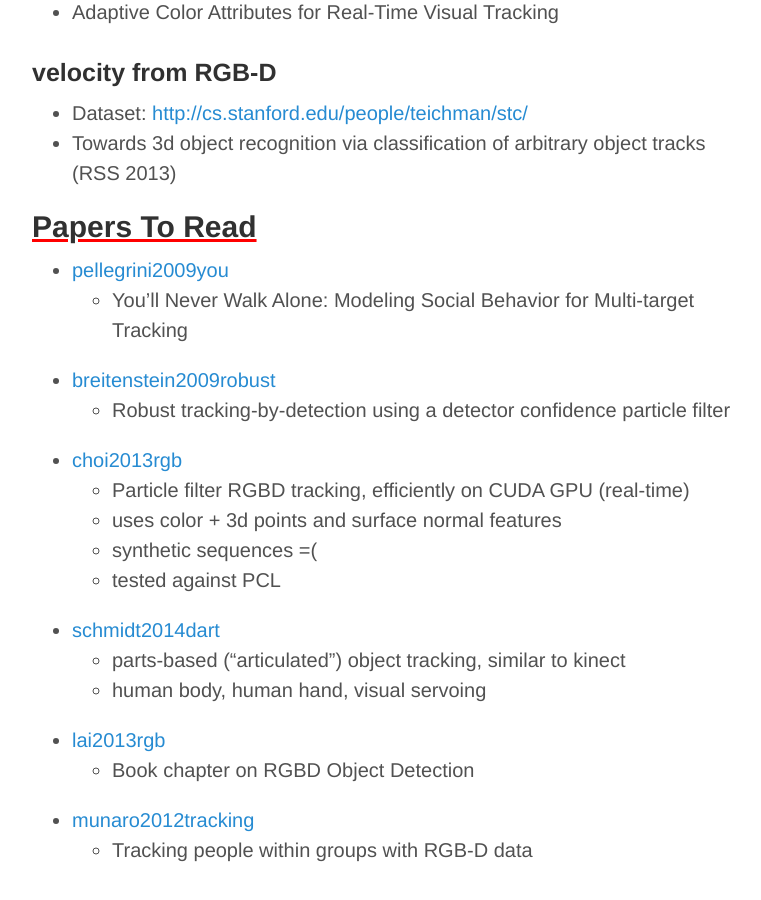
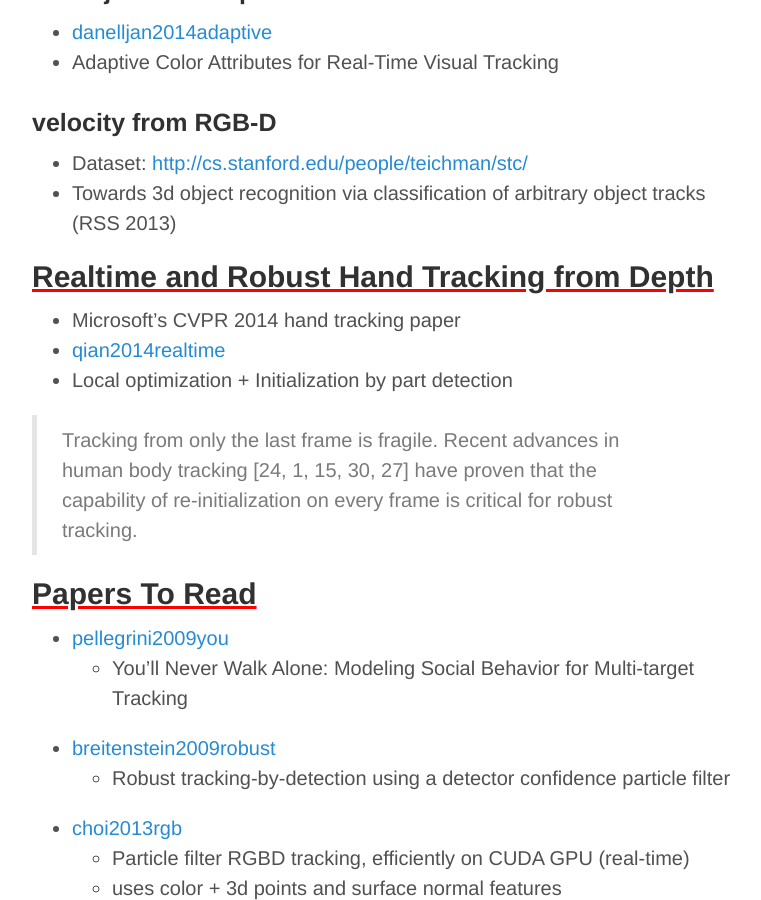
Before and after one commit to victorgan/victorgan.github.io, a Jekyll site: the page built from _posts/2014-10-06-tracking-state-of-the-art.md, in a window 1280 px wide and 900 px high, scrolled down 2291 px. Shown: the whole window, without its empty margins (248-1009 px from the left). Built offline with Jekyll 4.4.1, drawn with Linux system fonts in a browser that asks for light colours; nearby versions of some CDN libraries; library files that are not in the unit come from our copies; comment, search, counter and statistics services are not loaded; some of the changed text lies outside the part shown.

Commit message:
Update 2014-10-06-tracking-state-of-the-art.md

```diff
--- a/_posts/2014-10-06-tracking-state-of-the-art.md
+++ b/_posts/2014-10-06-tracking-state-of-the-art.md
@@ -29,6 +29,7 @@ semi-B[13], Struck[14] and VTD[17] ([song2013tracking]({{ site.url }}/assets/pap
 
 ### Research Communities
 - RGBD Object Detection
+    - not a lot of machine learning has been done here
 - Pedestrian Detection
 - Object Detection in General
 - RGB Tracking
@@ -79,6 +80,16 @@ semi-B[13], Struck[14] and VTD[17] ([song2013tracking]({{ site.url }}/assets/pap
 - Dataset: [http://cs.stanford.edu/people/teichman/stc/](http://cs.stanford.edu/people/teichman/stc/)
 - Towards 3d object recognition via classification of arbitrary object tracks (RSS 2013)
 
+## Realtime and Robust Hand Tracking from Depth
+
+- Microsoft's CVPR 2014 hand tracking paper
+- [qian2014realtime]({{ site.url }}/assets/papers/qian2014realtime.pdf)
+- Local optimization + Initialization by part detection
+
+> Tracking from only the last frame is fragile. Recent advances in human body tracking [24, 1, 15, 30, 27] have
+> proven that the capability of re-initialization on every frame
+> is critical for robust tracking.
+
 ## Papers To Read
 
 - [pellegrini2009you]({{ site.url }}/assets/papers/pellegrini2009you.pdf)
```
